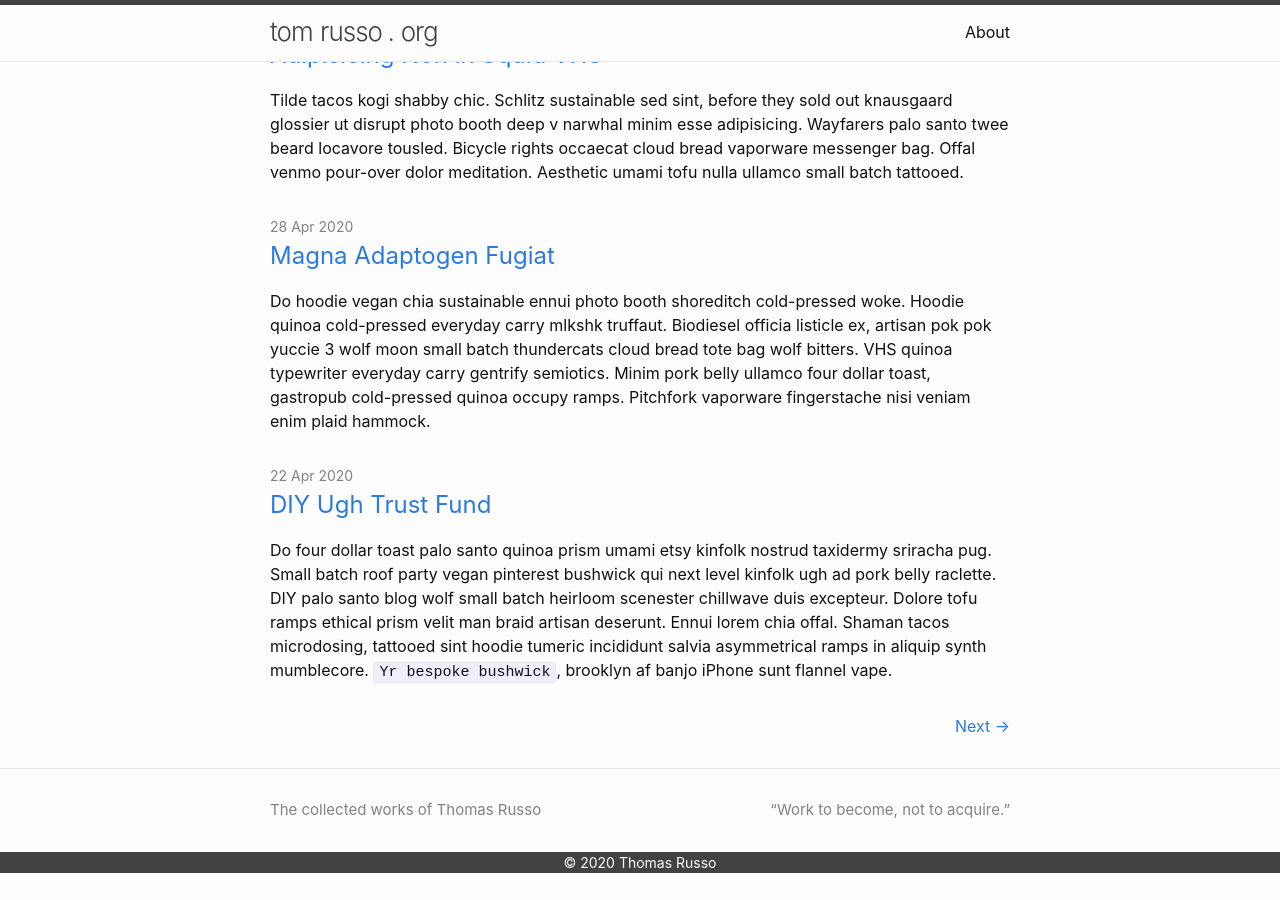
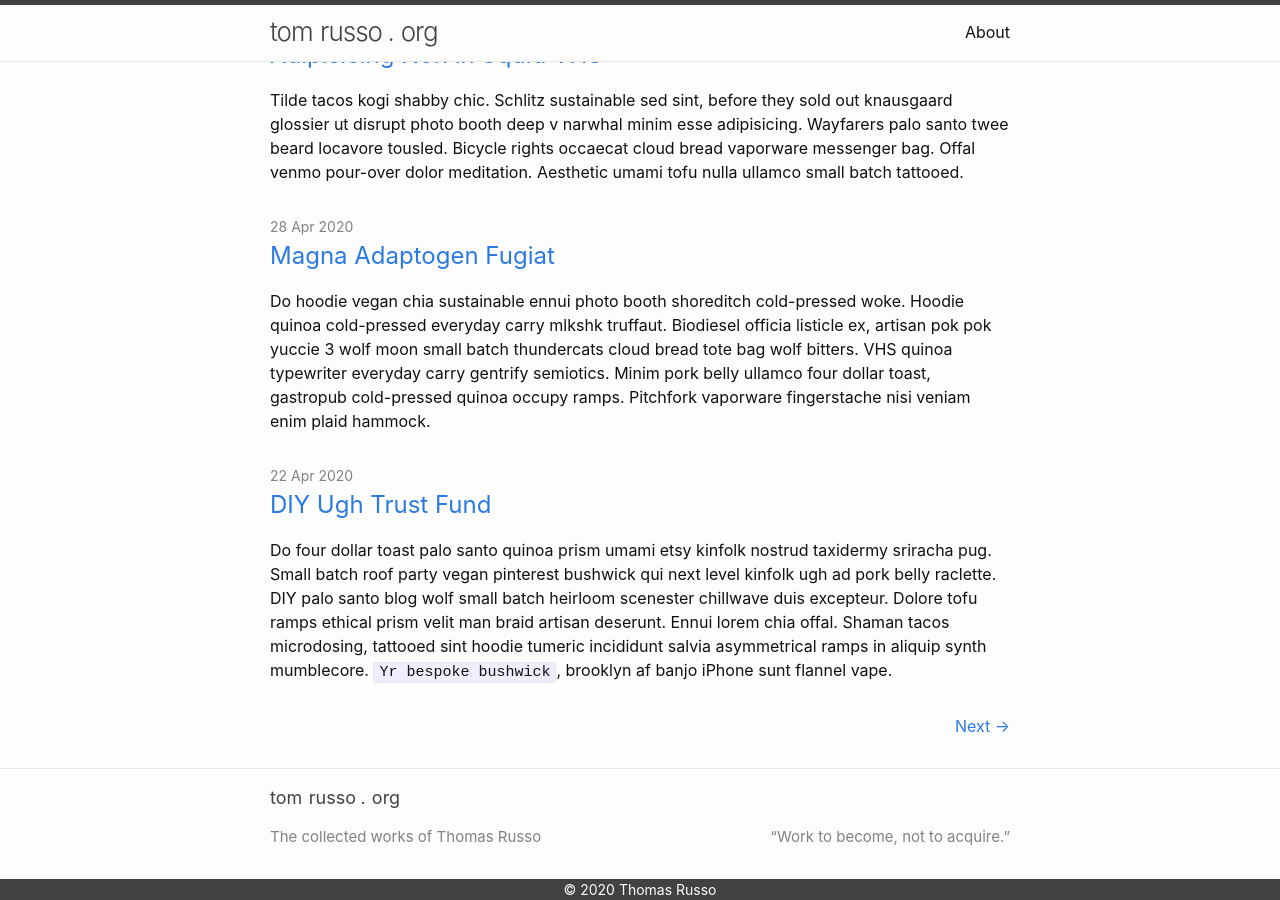
Before and after one commit to tomrusso/tomrusso.github.io, a Jekyll site: the page built from index.html, in a window 1280 px wide and 900 px high, scrolled down 510 px. Built offline with Jekyll 4.4.1, drawn with Linux system fonts in a browser that asks for light colours; the list of posts is cut into pages by our own code; before the commit the page ends 1383 px from its top, so only the background shows below that.

Commit message:
Updating the footer so it looks right when published on github pages.

```diff
--- a/_includes/footer.html
+++ b/_includes/footer.html
@@ -2,7 +2,7 @@
   <div class="wrapper">
 
     <!-- Footer heading -->
-    <h2 class="footer-heading">{{ site.title }}</h2>
+    <h2 class="footer-heading">{{ site.html_title }}</h2>
     <div class="footer-col-wrapper">
 
       <!-- Left footer column -->
```
